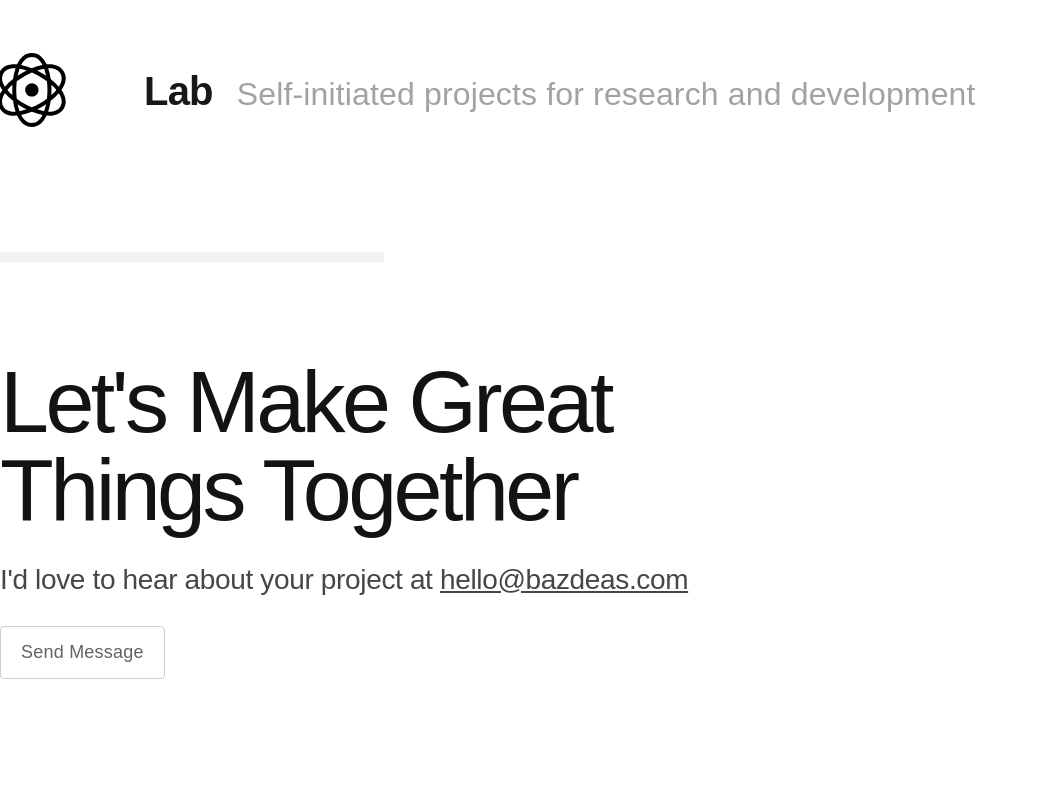
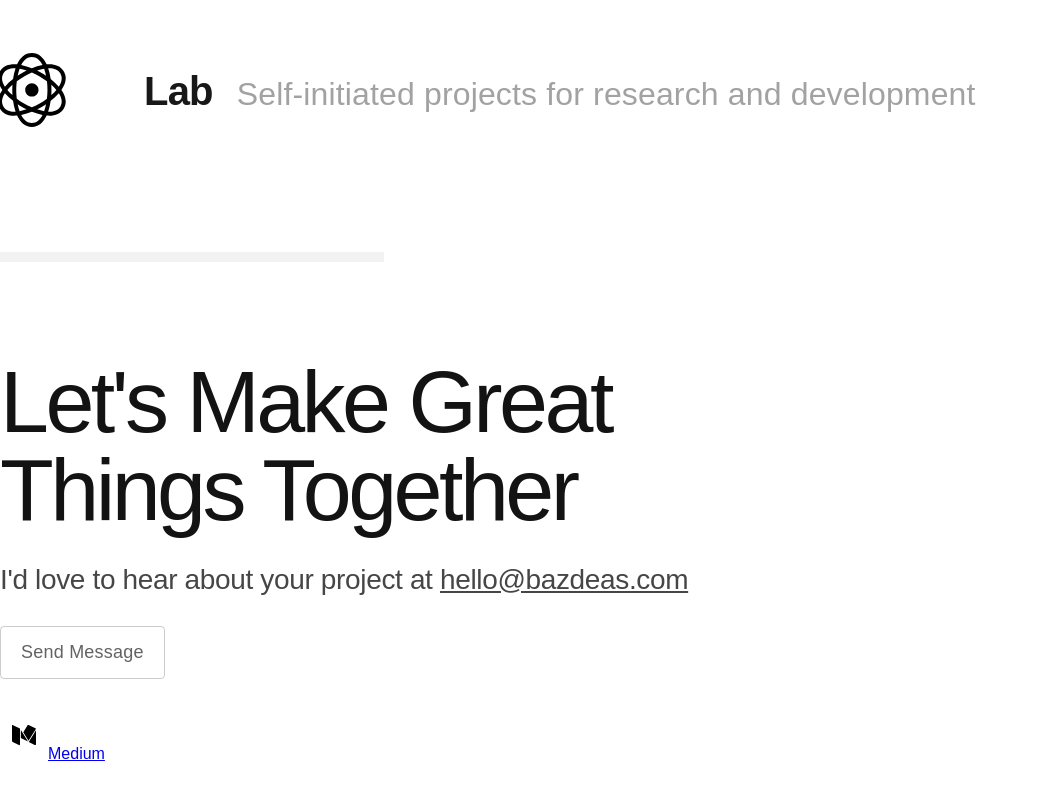
Before and after one commit to BazDeas/bazdeas, a React (Create React App) app: page / in a window 1280 px wide. Shown: the part 1365-2165 px from the top of the page, without its empty margins (0-1038 px from the left). Built offline with nearby package versions, Linux system fonts and the light colour scheme; a web font is replaced by a local one.

Commit message:
Add Icon component

```diff
--- /dev/null
+++ b/src/assets/icons/Icon.js
@@ -0,0 +1,15 @@
+import React from 'react'
+
+import Medium from './Medium'
+
+const icons = {
+  medium: <Medium />,
+}
+
+export default (props) => {
+  return(
+    <svg className={props.className} viewBox="0 0 128 128">
+      {icons[props.icon]}
+    </svg>
+  )
+}
--- /dev/null
+++ b/src/assets/icons/Medium.js
@@ -0,0 +1,5 @@
+import React from 'react'
+export default () =>
+<svg viewBox="0 0 128 128">
+ <path d="M53.3214286,47.0804749 L53.3214286,88.8627968 C53.3214286,89.4564644 53.172619,89.9610818 52.875,90.3766491 C52.577381,90.7922164 52.1428571,91 51.5714286,91 C51.1666667,91 50.7738095,90.9050132 50.3928571,90.7150396 L33.7857143,82.4155673 C33.2857143,82.1781003 32.8630952,81.780343 32.5178571,81.2222955 C32.172619,80.664248 32,80.1121372 32,79.5659631 L32,38.9591029 C32,38.4841689 32.1190476,38.0804749 32.3571429,37.7480211 C32.5952381,37.4155673 32.9404762,37.2493404 33.3928571,37.2493404 C33.7261905,37.2493404 34.25,37.4274406 34.9642857,37.7836412 L53.2142857,46.9023747 C53.2857143,46.9736148 53.3214286,47.0329815 53.3214286,47.0804749 Z M55.6071429,50.6781003 L74.6785714,81.525066 L55.6071429,72.0501319 L55.6071429,50.6781003 Z M96,51.3192612 L96,88.8627968 C96,89.4564644 95.8333333,89.9373351 95.5,90.305409 C95.1666667,90.6734828 94.7142857,90.8575198 94.1428571,90.8575198 C93.5714286,90.8575198 93.0119048,90.7031662 92.4642857,90.3944591 L76.7142857,82.5580475 L96,51.3192612 Z M95.8928571,47.0448549 C95.8928571,47.116095 92.8392857,52.0969657 86.7321429,61.987467 C80.625,71.8779683 77.047619,77.6662269 76,79.3522427 L62.0714286,56.7691293 L73.6428571,37.9973615 C74.047619,37.3324538 74.6666667,37 75.5,37 C75.8333333,37 76.1428571,37.0712401 76.4285714,37.2137203 L95.75,46.8311346 C95.8452381,46.878628 95.8928571,46.9498681 95.8928571,47.0448549 Z"></path>
+</svg>
--- a/src/components/Footer.js
+++ b/src/components/Footer.js
@@ -2,8 +2,17 @@ import React from 'react'
 import styled from 'styled-components'
 import bp from '../brand/breakpoints'
 import colors from '../brand/colors'
+import Icon from '../assets/icons/Icon'
 
 import Container from './Container'
+
+const social = [
+  {
+    name: "Medium",
+    icon: "medium",
+    link: "https://medium.com/@bazdeas"
+  }
+]
 
 const Styling = styled.div`
 
@@ -42,6 +51,16 @@ const Styling = styled.div`
     line-height: 1;
   }
 
+  .social {
+    list-style-type: none;
+    .social-item {
+      .icon {
+        width: 48px;
+        fill: black;
+      }
+    }
+  }
+
 
   @media ${bp.large} {
     margin: 3rem 0;
@@ -78,6 +97,14 @@ export default () => {
         <h4 className="title">Let's Make Great Things Together</h4>
         <h5 className="subtitle">I'd love to hear about your project at <a href="" className="email-address">hello@bazdeas.com</a></h5>
         <a className="send-message-button">Send Message</a>
+        <ul className="social">
+          {social.map(({name, icon, link}, i) =>
+            <li key={i} className="social-item">
+              <Icon className="icon" icon={icon} />
+              <a className="name" href={link}>{name}</a>
+            </li>
+          )}
+        </ul>
       </Styling>
     </Container>
   )
```
